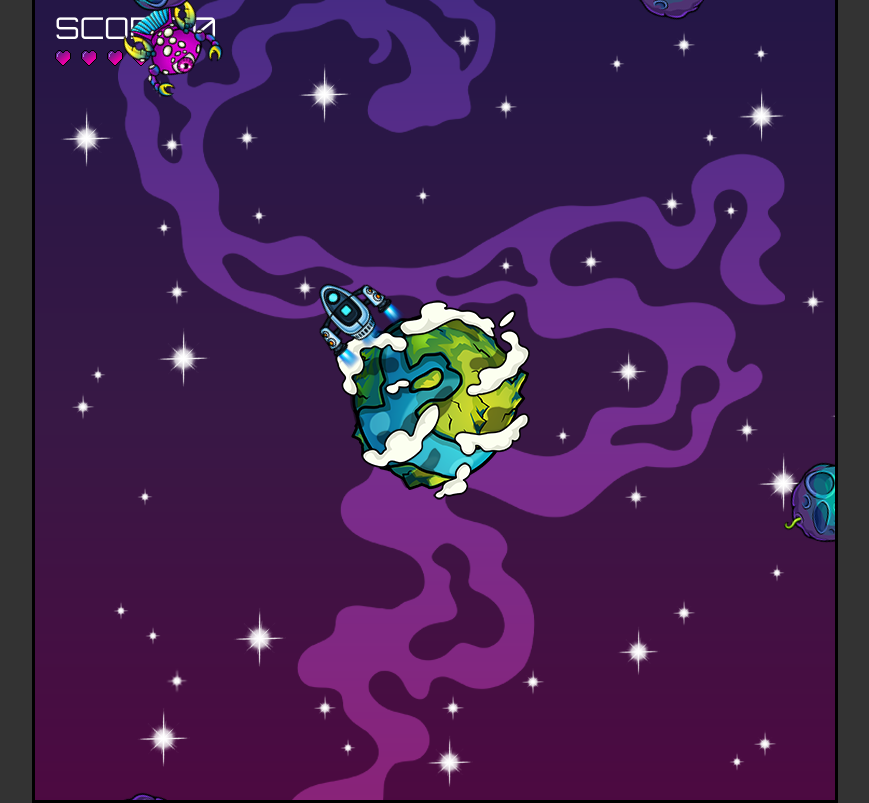
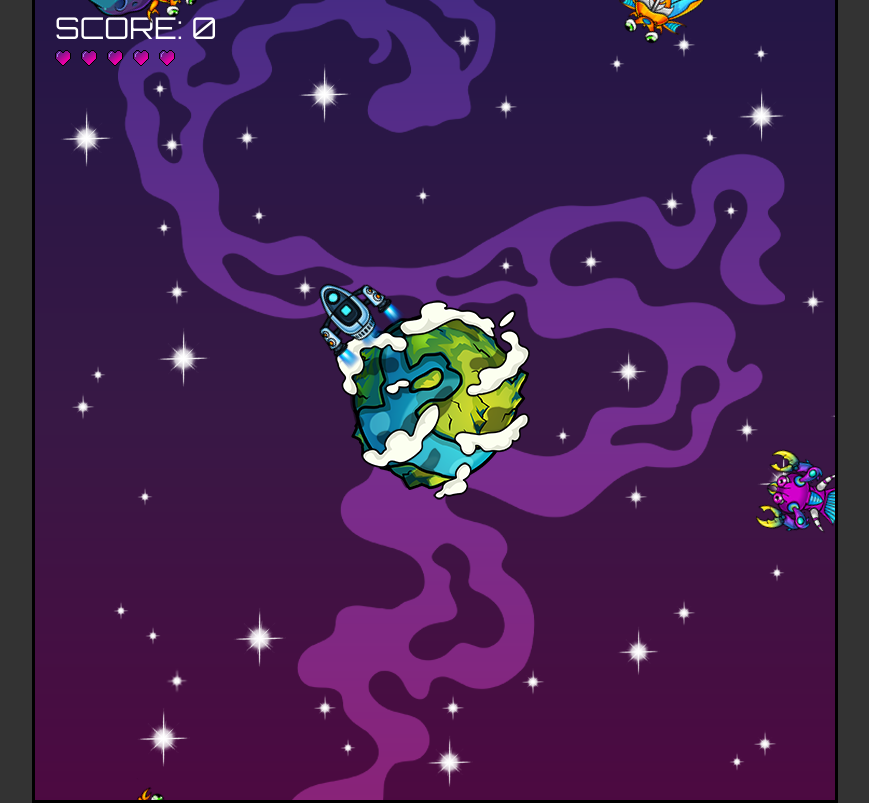
Before and after one commit to MarcinBedorf/Planet-Defense, a website with bundled scripts: page index.html in a window 1280 px wide. Both pictures are taken after a click on the button "START". Shown: the whole page, without its empty margins (205-1074 px from the left). Built offline with nearby package versions, Linux system fonts and the light colour scheme.

Commit message:
Added two types of enemies

```diff
--- a/index.html
+++ b/index.html
@@ -51,6 +51,8 @@
     <img src="./assets/heart.png" id="heart" alt="player lives">
     <img src="./assets/asteroid.png" id="asteroid" alt="asteroid">
     <img src="./assets/lobstermorph.png" id="lobstermorph" alt="lobstermorph">
+    <img src="./assets/beetlemorph.png" id="beetlemorph" alt="beetlemorph">
+    <img src="./assets/rhinomorph.png" id="rhinomorph" alt="rhinomorph">
 </div>
 
 
--- /dev/null
+++ b/js/Beetlemorph.js
@@ -0,0 +1,13 @@
+import Enemy from "./Enemy.js";
+
+export default class Beetlemorph extends Enemy {
+    constructor(game) {
+        super(game);
+        this.image = document.getElementById('beetlemorph');
+        this.frameX = 0;
+        this.frameY = Math.floor(Math.random() * 4);
+        this.maxFrame = 3;
+        this.lives = 1;
+        this.maxLives = this.lives;
+    }
+}
--- a/js/Game.js
+++ b/js/Game.js
@@ -3,6 +3,8 @@ import Player from "./Player.js";
 import Projectile from "./Projectile.js";
 import Asteroid from "./Asteroid.js";
 import Lobstermorph from "./Lobstermorph.js";
+import Beetlemorph from "./Beetlemorph.js";
+import Rhinomorph from "./Rhinomorph.js";
 
 export default class Game {
     constructor(canvas) {
@@ -177,8 +179,12 @@ export default class Game {
     createEnemyPool() {
         for (let i = 0; i < this.numberOfEnemies; i++) {
             let randomNumber = Math.random();
-            if (randomNumber > 0.25) {
+            if (randomNumber < 0.25) {
                 this.enemyPool.push(new Asteroid(this));
+            } else if (randomNumber < 0.45) {
+                this.enemyPool.push(new Beetlemorph(this));
+            } else if (randomNumber < 0.65) {
+                this.enemyPool.push(new Rhinomorph(this));
             } else {
                 this.enemyPool.push(new Lobstermorph(this));
             }
--- a/js/Lobstermorph.js
+++ b/js/Lobstermorph.js
@@ -4,7 +4,7 @@ export default class Lobstermorph extends Enemy {
     constructor(game) {
         super(game);
         this.image = document.getElementById('lobstermorph');
-        this.frameX = 0
+        this.frameX = 0;
         this.frameY = Math.floor(Math.random() * 4);
         this.maxFrame = 14;
         this.lives = 8;
--- /dev/null
+++ b/js/Rhinomorph.js
@@ -0,0 +1,13 @@
+import Enemy from "./Enemy.js";
+
+export default class Rhinomorph extends Enemy {
+    constructor(game) {
+        super(game);
+        this.image = document.getElementById('rhinomorph');
+        this.frameX = 0;
+        this.frameY = Math.floor(Math.random() * 4);
+        this.maxFrame = 6;
+        this.lives = 4;
+        this.maxLives = this.lives;
+    }
+}
```
Also changed, not shown: assets/beetlemorph.png (added), assets/rhinomorph.png (added), 1 other file.
